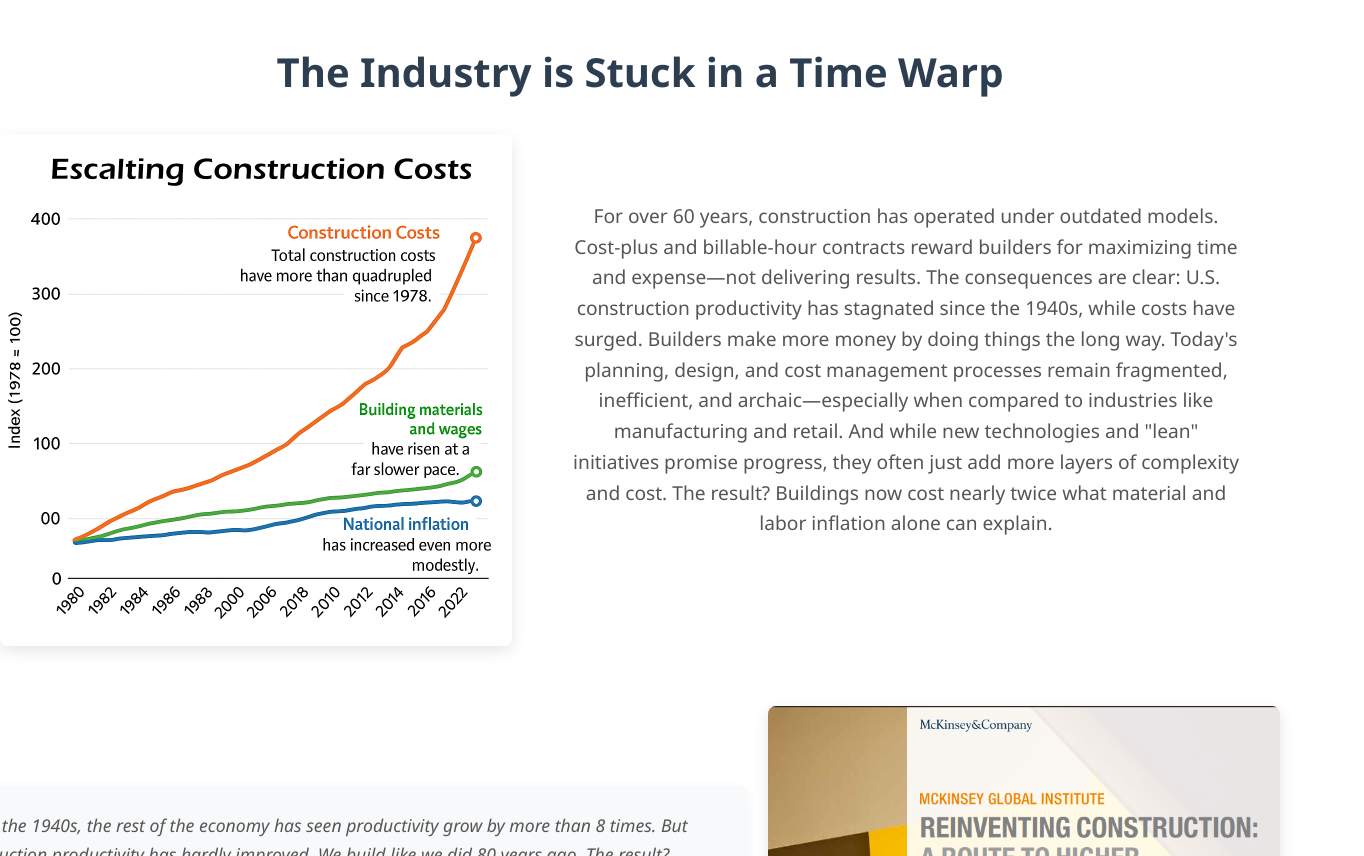
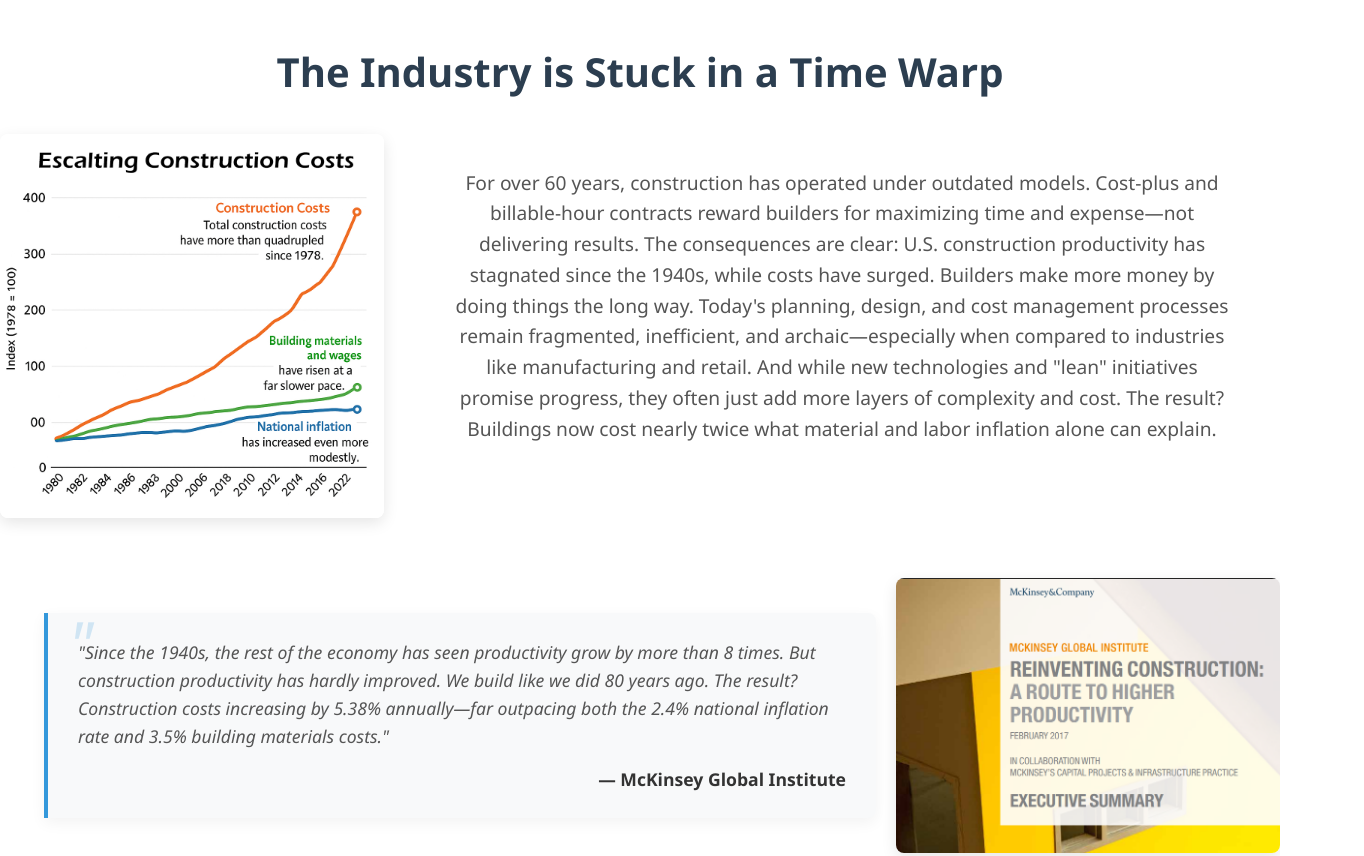
Before and after one commit to jschwander/genesis-website, a plain HTML site: page index.html in a window 1280 px wide. Shown: the part 840-1696 px from the top of the page, 1364 px wide, since content can reach past the window. Drawn offline with Linux system fonts and the light colour scheme.

Commit message:
Pic Size

```diff
--- a/styles.css
+++ b/styles.css
@@ -234,8 +234,8 @@
 }
 
 .problem-image {
-    flex: 0 0 40%;
-    max-width: 40%;
+    flex: 0 0 30%;
+    max-width: 30%;
 }
 
 .problem-text {
```
